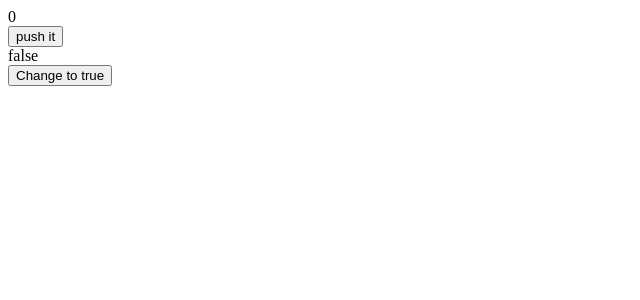
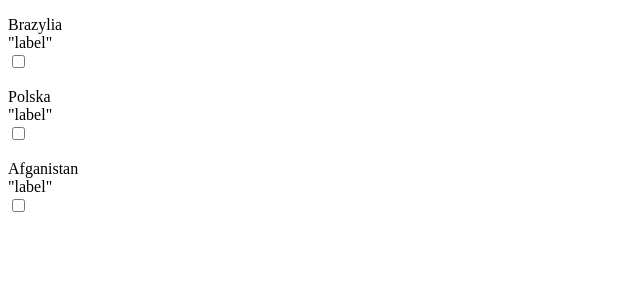
Before and after one commit to edek7/szkolenie-react, a React app: page / in a window 1280 px wide. Shown: the top 300 px of the page, without its empty margins (0-640 px from the left). Built offline with nearby package versions, Linux system fonts and the light colour scheme; no server answers; the HTML template or start-up script is replaced by a standard one.

Commit message:
write your own checkbox

```diff
--- a/src/components/task1/ListElement.tsx
+++ b/src/components/task1/ListElement.tsx
@@ -1,8 +1,9 @@
 import {FunctionComponent} from "react";
 import * as React from "react";
+import {Checkbox} from "../task2/Checkbox";
 
-export const ListElement: FunctionComponent<{name: string}> = ({name}) => {
+export const ListElement: FunctionComponent<{name: string, checked: boolean}> = ({name, checked}) => {
     return <div>
-        <p>{name}<input type={"checkbox"}/></p>
+        <p>{name}<Checkbox value={checked} onChange={(value: boolean) => console.log(value)}/></p>
         </div>
 };
--- /dev/null
+++ b/src/components/task2/Checkbox.tsx
@@ -0,0 +1,20 @@
+import * as React from "react";
+import {FunctionComponent, useEffect, useState} from "react";
+
+export const Checkbox: FunctionComponent<{}> = ({}) => {
+
+    const [value, setValue] = useState<boolean>(false);
+
+    useEffect(() => {
+        console.log(value);
+    }, [value]);
+
+    return (
+        <>
+            <div>"label"</div>
+            <input type={"checkbox"}
+                   checked={value}
+                   onChange={() => setValue(!value)}/>
+        </>
+    )
+};
--- a/src/index.tsx
+++ b/src/index.tsx
@@ -1,23 +1,11 @@
 import * as React from "react";
 import {render} from "react-dom";
-import App from "./components/App";
-import {
-    SimplestComponentWithProps,
-    SimplestComponent,
-    TypescriptComponentWithProps, TypescriptComponentWithConditionProps
-} from "./components/typesOfComponents/SimplestComponent";
-import {ClassComponent} from "./components/typesOfComponents/ClassComponent";
-import {
-    MyFunctionComponent,
-    MyFunctionComponent2,
-    MyFunctionComponent3
-} from "./components/typesOfComponents/MyFunctionComponent";
+import {Specialization} from "./components/typesOfComponents/Specialization";
 import {List} from "./components/task1/List";
-import {StatefulComponent} from "./components/hooks/StatefulComponent";
 
 const rootEl = document.getElementById("root");
 
 render(
-    <StatefulComponent />,
+    <List/>,
     rootEl,
 );
```
